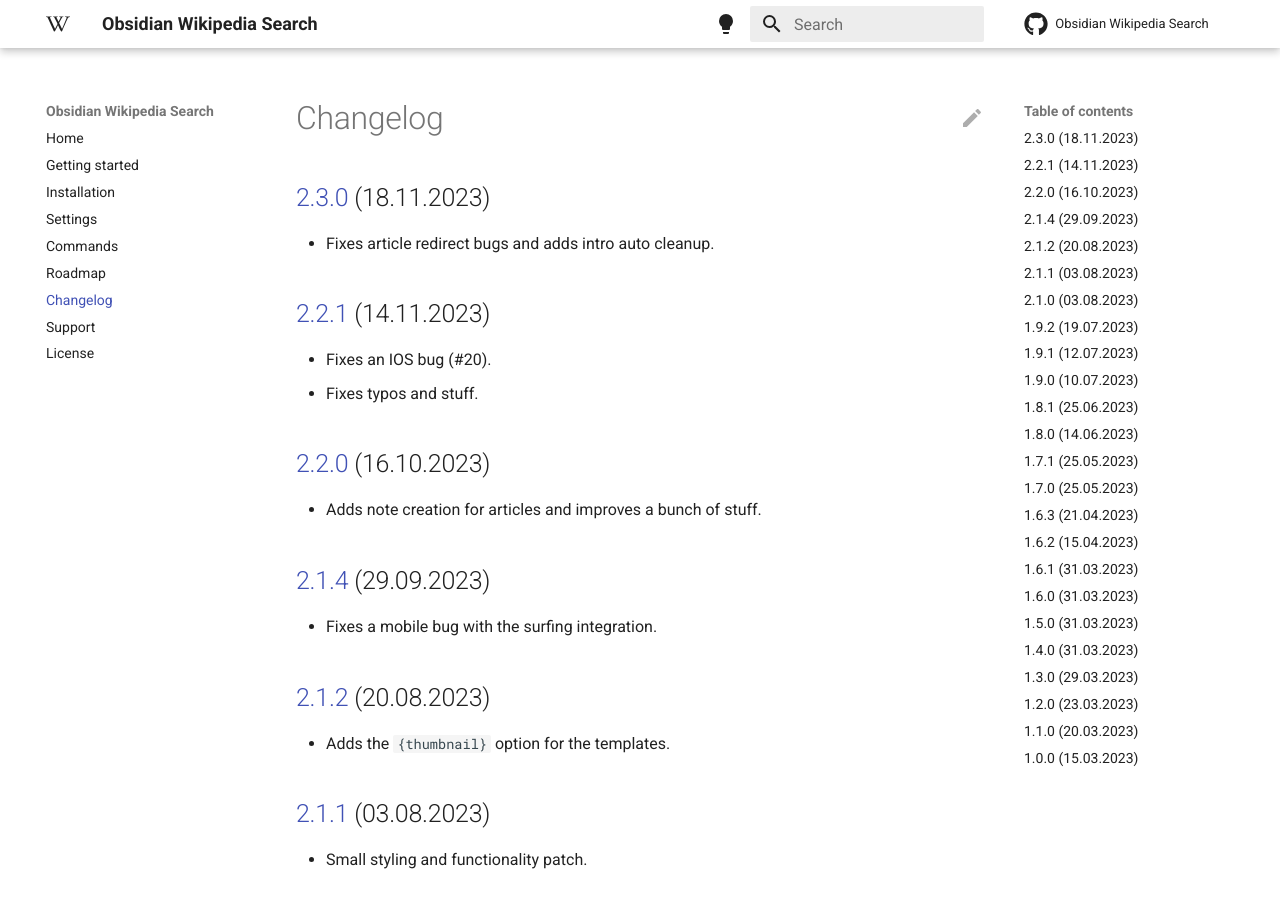
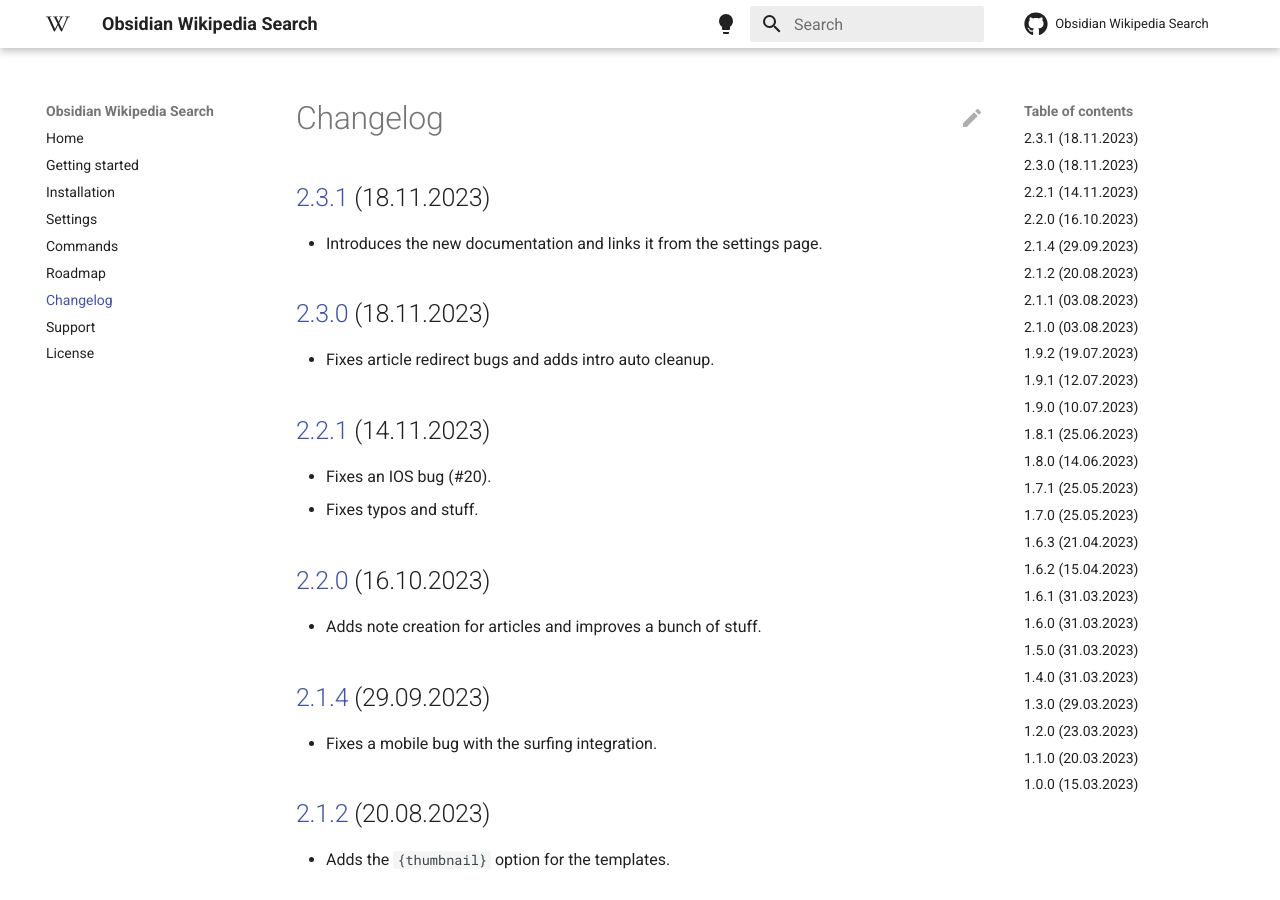
Before and after one commit to StrangeGirlMurph/obsidian-wikipedia-search, an MkDocs documentation site: the page built from docs/changelog.md, in a window 1280 px wide and 900 px high. Built offline with MkDocs 1.6.1 and Material for MkDocs 9.7.7, drawn with Linux system fonts in a browser that asks for light colours; comment, search, counter and statistics services are not loaded.

Commit message:
changelog

```diff
--- a/docs/changelog.md
+++ b/docs/changelog.md
@@ -1,4 +1,7 @@
 # Changelog
+
+## [2.3.1](https://github.com/StrangeGirlMurph/obsidian-wikipedia-search/releases/tag/2.3.1) (18.11.2023)
+- Introduces the new documentation and links it from the settings page.
 
 ## [2.3.0](https://github.com/StrangeGirlMurph/obsidian-wikipedia-search/releases/tag/2.3.0) (18.11.2023)
 - Fixes article redirect bugs and adds intro auto cleanup.
```
